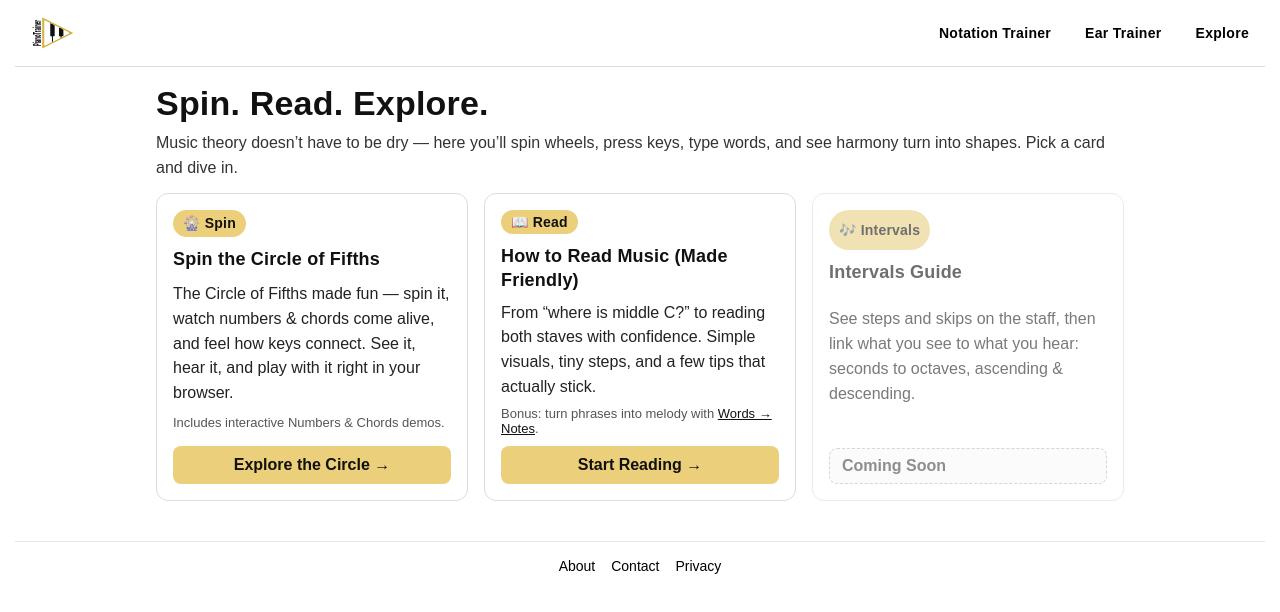
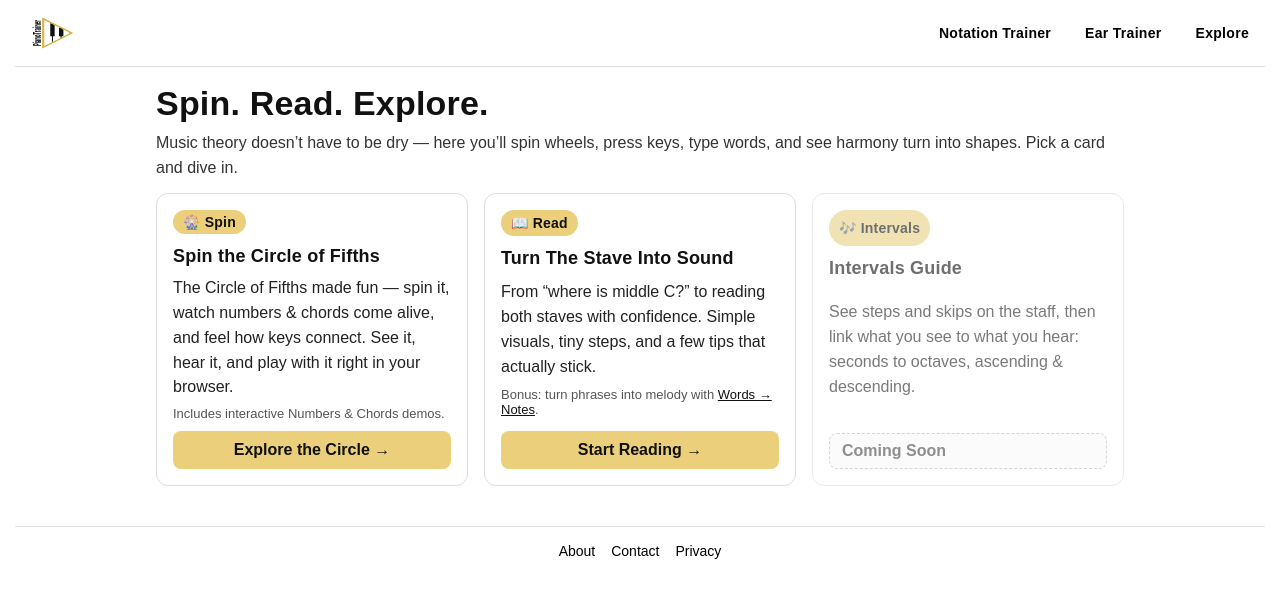
Before and after one commit to andreyeremichev/pianotrainer, a Next.js app: page /learn in a window 1280 px wide. Shown: the top 612 px of the page. Built offline with nearby package versions, Linux system fonts and the light colour scheme; a web font is replaced by a local one.

Commit message:
chore(learn): update Hub title to 'Turn the Stave into Sound'

```diff
--- a/app/(site)/learn/page.tsx
+++ b/app/(site)/learn/page.tsx
@@ -146,7 +146,7 @@ export default function LearnHubPage() {
         {/* How to Read Music (rebranded) */}
         <article className="card">
           <span className="chip">📖 Read</span>
-          <h3 className="heading">How to Read Music (Made Friendly)</h3>
+          <h3 className="heading">Turn The Stave Into Sound</h3>
           <p className="blurb">
             From “where is middle C?” to reading both staves with confidence. Simple visuals,
             tiny steps, and a few tips that actually stick.
```
